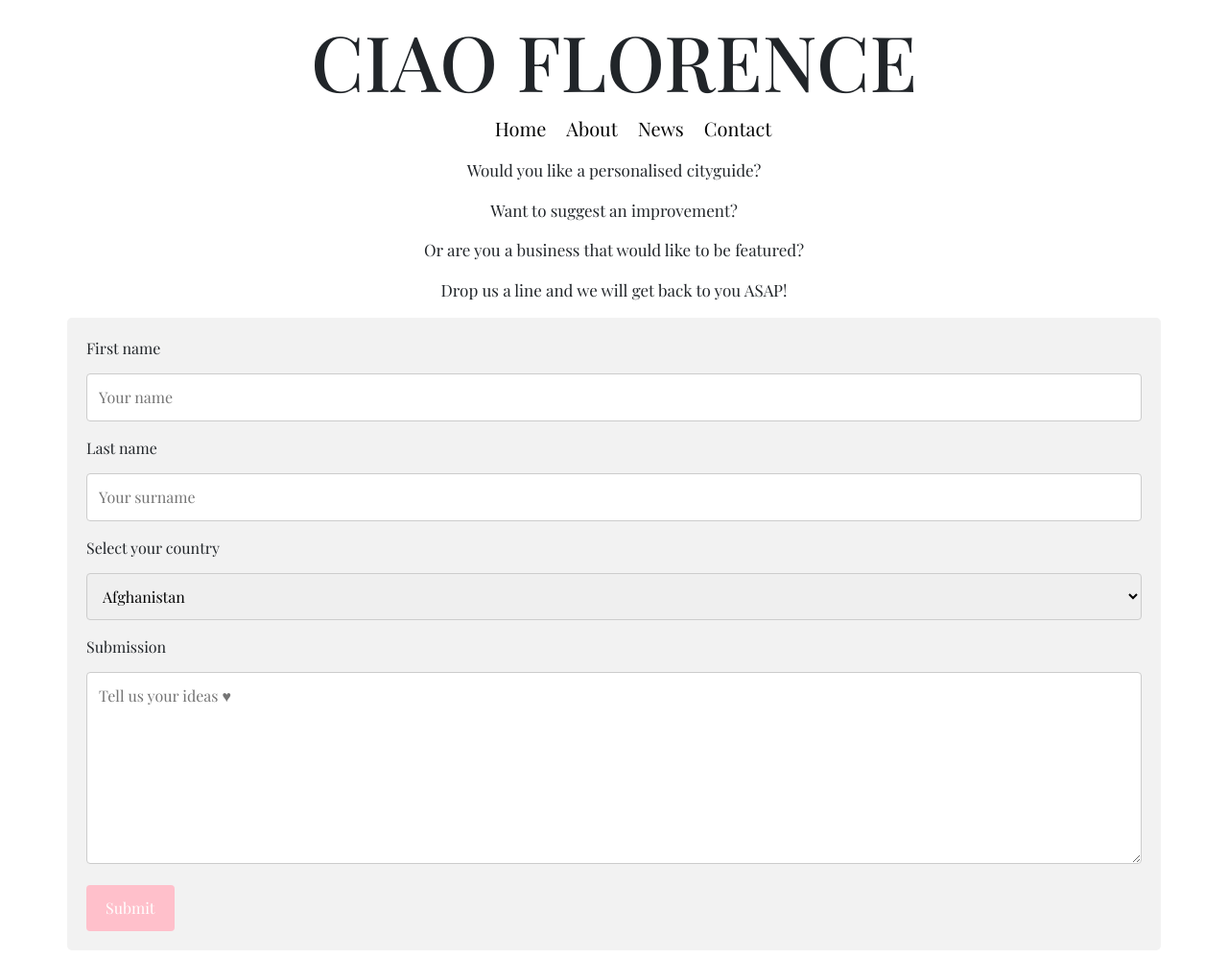
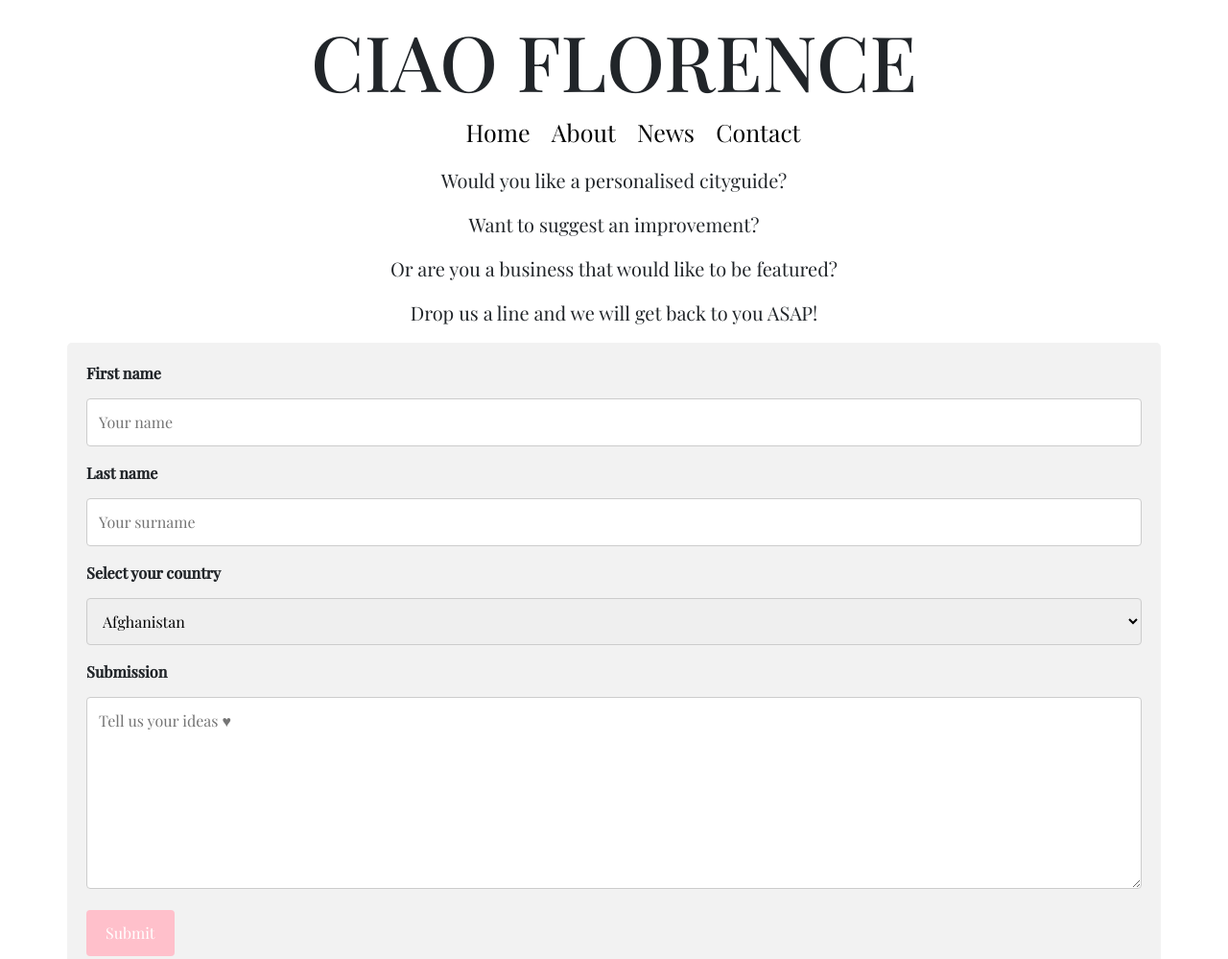
Before and after one commit to sppitches/Ciao-Florence, a plain HTML site: page contact.html in a window 1280 px wide. Shown: the top 999 px of the page at 96% size. Drawn offline with nearby package versions, Linux system fonts and the light colour scheme.

Commit message:
font size
edit of font size on navbar 25px

```diff
--- a/about.css
+++ b/about.css
@@ -8,7 +8,7 @@ h1 {
 ul {
     text-align: center;
     font-family: 'Playfair Display', serif;
-    font-size: 20px;
+    font-size: 25px;
     position: -webkit-sticky; /* sticky navbar */
     position: sticky;
     top: 0;
--- a/blog.css
+++ b/blog.css
@@ -8,7 +8,7 @@ h1 {
  ul {
     text-align: center;
     font-family: 'Playfair Display', serif;
-    font-size: 20px;
+    font-size: 25px;
     /* This section prev used for sticky nav bar - remove? */
     position: -webkit-sticky; /* sticky navbar */
     position: sticky;
--- a/contact.css
+++ b/contact.css
@@ -8,7 +8,7 @@ h1 {
 ul {
     text-align: center;
     font-family: 'Playfair Display', serif;
-    font-size: 20px;
+    font-size: 25px;
     position: -webkit-sticky; /* sticky navbar */
     position: sticky;
     top: 0;
@@ -30,7 +30,7 @@ ul {
   p {
     text-align: center;
     font-family: 'Playfair Display', serif;
-    font-size: 17px;
+    font-size: 20px;
   }
   /* Style inputs with type="text", select elements and textareas */
 input[type=text], select, textarea {
--- a/contact.html
+++ b/contact.html
@@ -17,6 +17,7 @@
           </ul>
       </nav>
       <!-- page text -->
+
       <p>
         Would you like a personalised cityguide?
       </p>
@@ -29,19 +30,20 @@
       <p>
         Drop us a line and we will get back to you ASAP!
       </p>
+
       <!-- contact form -->
       <div class="container">
         <form action="action_page.php">
 
-          <label for="fname">First name</label>
+          <label for="fname"><strong> First name </strong></label>
           <input type="text" id="fname" name="firstname" placeholder="Your name">
 
-          <label for="lname">Last name</label>
+          <label for="lname"><strong> Last name </strong></label>
           <input type="text" id="lname" name="lastname" placeholder="Your surname">
 
-          <label for="country">Select your country</label>
+          <label for="country"><strong> Select your country</strong></label>
           <select id="country" name="country">
-            <option value="Afghanistan">Afghanistan</option>
+            <option value="Afghanistan"><strong> Afghanistan</strong></option>
                 <option value="Åland Islands">Åland Islands</option>
                 <option value="Albania">Albania</option>
                 <option value="Algeria">Algeria</option>
@@ -288,7 +290,7 @@
                 <option value="Other">Other</option>
           </select>
 
-          <label for="submission">Submission</label>
+          <label for="submission"><strong> Submission </strong></label>
           <textarea id="submission" name="submission" placeholder="Tell us your ideas ♥︎" style="height:200px"></textarea>
 
           <input type="submit" value="Submit">
--- a/index.css
+++ b/index.css
@@ -8,7 +8,7 @@ h1 {
  ul {
     text-align: center;
     font-family: 'Playfair Display', serif;
-    font-size: 20px;
+    font-size: 25px;
     /* This section prev used for sticky nav bar - remove? */
     position: -webkit-sticky; /* sticky navbar */
     position: sticky;
--- a/news.css
+++ b/news.css
@@ -8,7 +8,7 @@ h1 {
 ul {
     text-align: center;
     font-family: 'Playfair Display', serif;
-    font-size: 20px;
+    font-size: 25px;
     position: -webkit-sticky; /* sticky navbar */
     position: sticky;
     top: 0;
```
